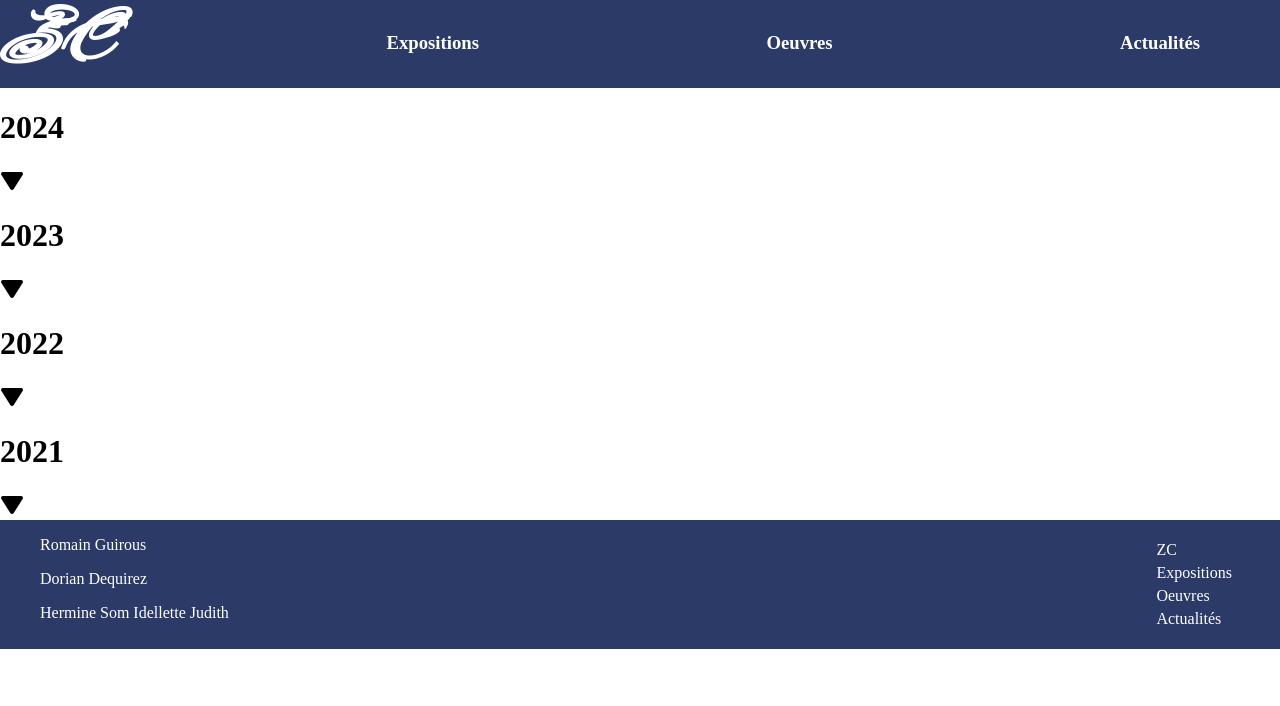
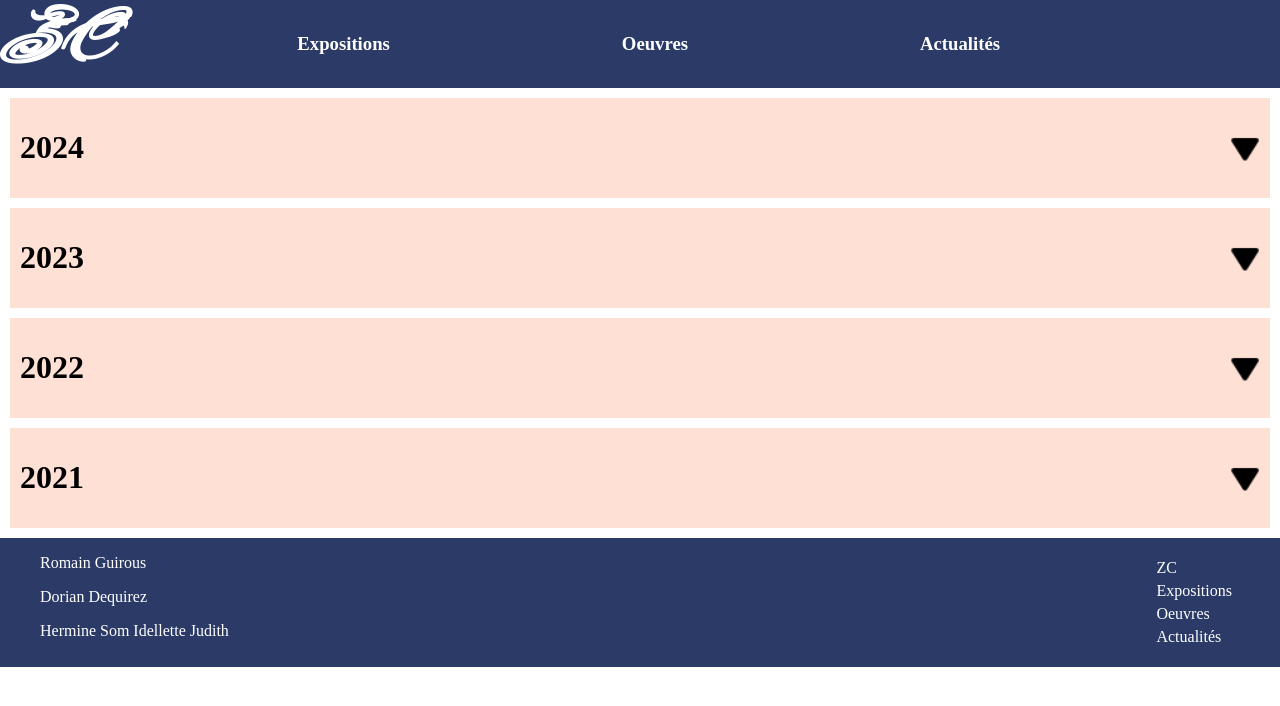
Before and after one commit to RomainGuirous/WCS-project1, a PHP site: page /expositions.php in a window 1280 px wide. Shown: the top 706 px of the page. Run offline with PHP 8.4, Linux system fonts and the light colour scheme.

Commit message:
responsive header

```diff
--- a/actualites.css
+++ b/actualites.css
@@ -17,7 +17,7 @@ article {
     flex-direction: column;
     justify-content: center;
     align-items: center;
-    background-color: var(--primary-color);
+    background-color: var(--secondary-color);
     padding: 20px;
     width: 100%;
 }
--- a/expositions.css
+++ b/expositions.css
@@ -3,7 +3,8 @@
 .hidden {
   display: none;
 }
-input{
+
+input {
   display: none;
 }
 
@@ -17,3 +18,29 @@ label {
   cursor: pointer;
   width: 5em;
 }
+
+.barre-deroulante {
+  display: flex;
+  flex-direction: row;
+  justify-content: space-between;
+  align-items: center;
+  background-color: var(--secondary-color);
+  margin: 10px;
+  padding: 10px;
+}
+
+.barre-deroulante img {
+  height: 30px;
+  width: auto;
+}
+
+@media screen and (max-width: 360px) {
+
+  ul img {
+    width: 14rem;
+    height: auto;
+  }
+
+
+
+}
--- a/expositions.php
+++ b/expositions.php
@@ -13,17 +13,27 @@
     <header>
         <div class="menu">
             <h1 class="logo"><a href="index.html">ZC</a></h1>
-            <h3 class="link"> <a href="expositions.php"> Expositions</a></h3>
-            <h3 class="link"> <a href="oeuvres.php">Oeuvres</a></h3>
-            <h3 class=" link last-element"> <a href="actualites.php">Actualités</a></h3>
+            <ul>
+                <li>
+                    <h3 class="link"> <a href="expositions.php"> Expositions</a></h3>
+                </li>
+                <li>
+                    <h3 class="link"> <a href="oeuvres.php">Oeuvres</a></h3>
+                </li>
+                <li>
+                    <h3 class=" link last-element"> <a href="actualites.php">Actualités</a></h3>
+                </li>
+            </ul>
         </div>
     </header>
 
     <main>
         <?php require('data.php') ?>
-            <?php foreach ($expositions as $year => $infosArray) : ?>
-            <!-- $date -> les titres (années); $infosArray -> tout le contenu -->
-            <h1><?= $year ?></h1><img class="more" id="more<?= $year ?>" onclick="more(<?php echo($year); ?>)" src="images/more.png"><img id="less<?= $year ?>" class="hidden" onclick="less(<?php echo($year); ?>)" src="images/less.png">
+        <?php foreach ($expositions as $year => $infosArray) : ?>
+            <div class="barre-deroulante">
+                <!-- $date -> les titres (années); $infosArray -> tout le contenu -->
+                <h1><?= $year ?></h1><img class="more" id="more<?= $year ?>" onclick="more(<?php echo ($year); ?>)" src="images/more.png"><img id="less<?= $year ?>" class="hidden" onclick="less(<?php echo ($year); ?>)" src="images/less.png">
+            </div>
             <ul id="description<?= $year ?>" class="hidden">
                 <?php foreach ($infosArray as $information) : ?>
                     <!-- $categorie-> date, image, lieu, etc; $information -> la valeur de $categorie -->
@@ -61,22 +71,22 @@
 </body>
 <script>
     function more($year) {
-        var more = document.getElementById("more"+$year);
-        var description = document.getElementById("description"+$year);
-        var less = document.getElementById("less"+$year);
+        var more = document.getElementById("more" + $year);
+        var description = document.getElementById("description" + $year);
+        var less = document.getElementById("less" + $year);
         more.classList.add("hidden");
         description.classList.remove("hidden");
         less.classList.remove("hidden");
     }
+
     function less($year) {
-        var less = document.getElementById("less"+$year);
-        var description = document.getElementById("description"+$year);
-        var more = document.getElementById("more"+$year);
+        var less = document.getElementById("less" + $year);
+        var description = document.getElementById("description" + $year);
+        var more = document.getElementById("more" + $year);
         less.classList.add("hidden");
         description.classList.add("hidden");
         more.classList.remove("hidden");
     }
+</script>
 
-
-</script>
 </html>
--- a/index.css
+++ b/index.css
@@ -33,3 +33,8 @@ h3{
     grid-column: 2 /5;
     color: var(--dark);
 }
+
+@media screen and (max-width: 360px) {
+
+
+}
--- a/oeuvres.css
+++ b/oeuvres.css
@@ -8,7 +8,7 @@
 }
 
 article img {
-    max-width: 25%;
+    max-width: 14rem;
     height: auto;
 }
 
@@ -17,7 +17,7 @@ article {
     flex-direction: column;
     justify-content: center;
     align-items: center;
-    background-color: var(--primary-color);
+    background-color: var(--secondary-color);
     padding: 20px;
     width: 100%;
 }
--- a/style.css
+++ b/style.css
@@ -31,6 +31,20 @@ body {
 
 header {
     background-color: var(--primary-color);
+
+}
+
+header ul {
+    display: flex;
+    flex-direction: row;
+    justify-content: center;
+    align-items: center;
+    list-style-type: none;
+}
+
+header li {
+    padding-left: 100px;
+    padding-right:100px;
 }
 
 footer {
@@ -90,7 +104,10 @@ h3 {
 
 .menu {
     display: flex;
+    flex-direction: row;
     justify-content: space-between;
+    align-items: center;
+    padding-right: 100px;
 
 }
 
@@ -98,6 +115,21 @@ h3 {
     margin-right: 5rem;
 }
 
-.link {
+/* .link {
     margin-top: 2rem;
+} */
+
+@media screen and (max-width: 360px) {
+
+    .menu {
+        display: flex;
+        flex-direction: column;
+        padding-right: 0px;
+      }
+
+      header li {
+        padding-left: 0%;
+        padding-right: 0%;
+      }
+
 }
```
Also changed, not shown: actualites.php (+13 -2 lines), index.html (+12 -2 lines), oeuvres.php (+12 -4 lines).
